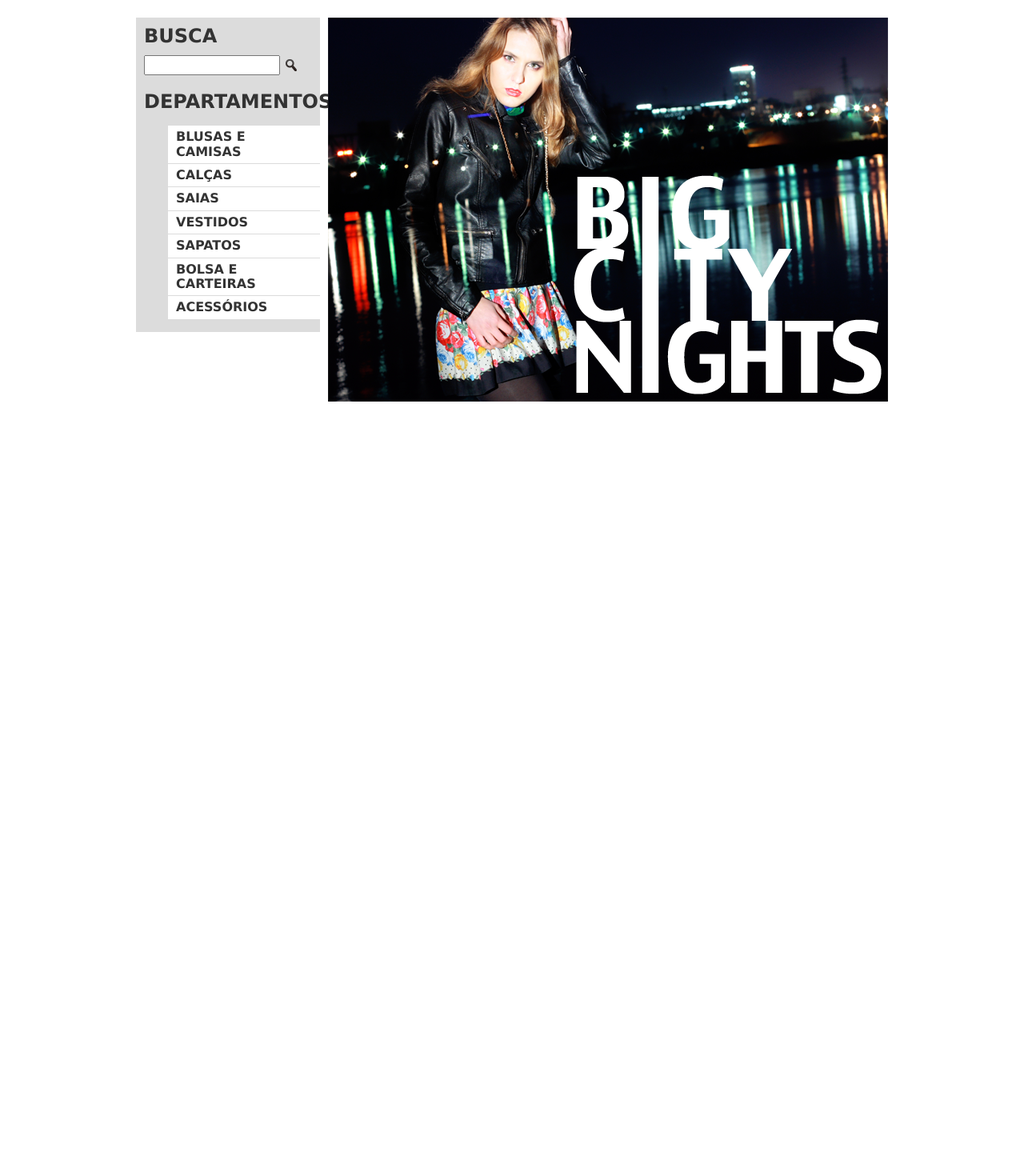
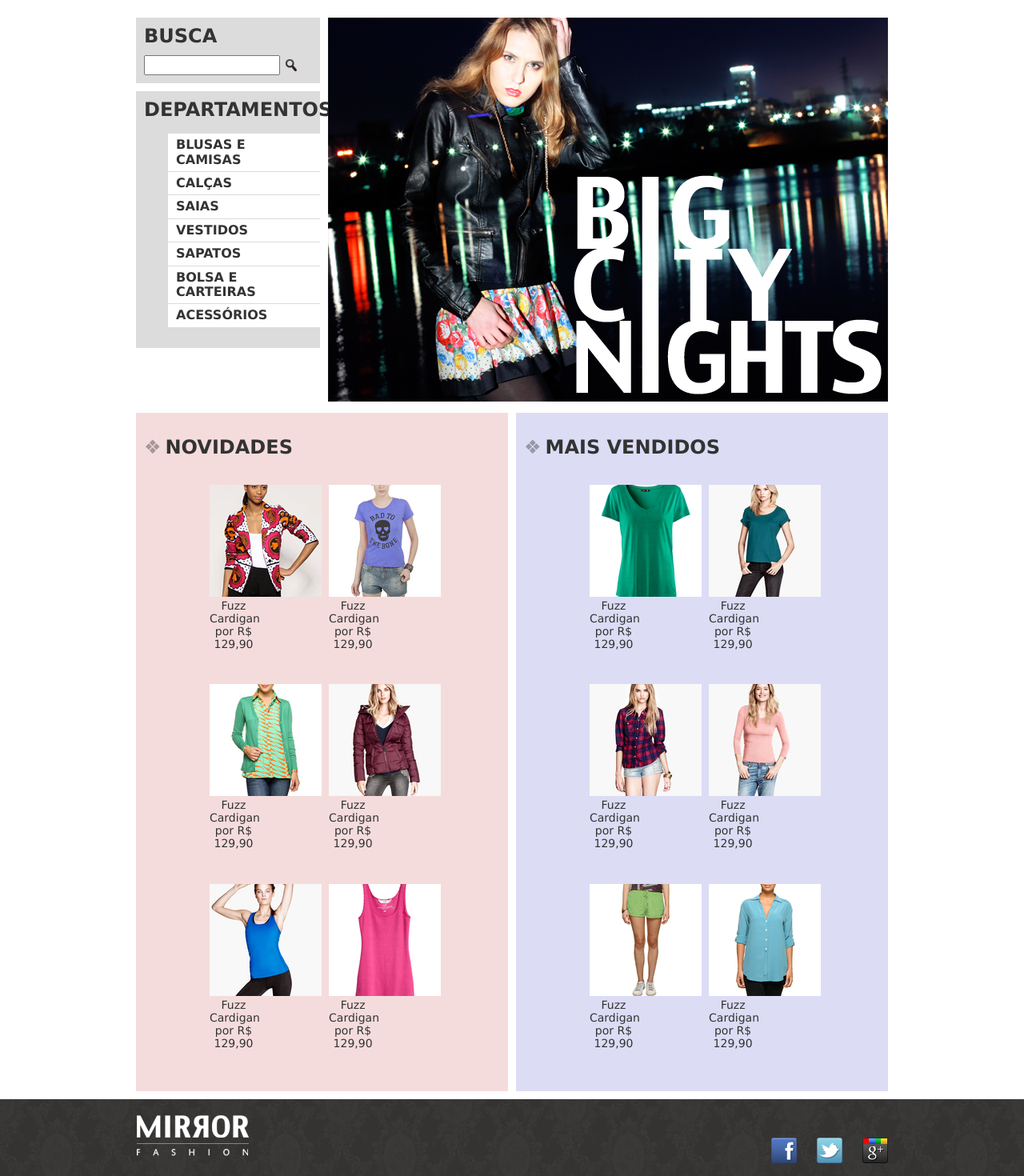
Before and after one commit to renanabasilva/programacao-web, a PHP site: page / in a window 1280 px wide. Shown: the part 114-1584 px from the top of the page at 80% size. Before the commit the page ends 616 px from the top, so only its background shows below. Run offline with PHP 8.4, Linux system fonts and the light colour scheme.

Commit message:
aula dia 03-10-24 e atividade 2 ufcd 5414

```diff
--- a/5414-Programação para a WEB/projeto/index.html
+++ b/5414-Programação para a WEB/projeto/index.html
@@ -33,7 +33,15 @@
         <h2>Departamentos</h2>
         <nav>
           <ul>
-            <li><a href="#">Blusas e Camisas</a></li>
+            <li>
+              <a href="#">Blusas e Camisas</a>
+              <ul>
+                <li><a href="#">Manga curta</a></li>
+                <li><a href="#">Manga comprida</a></li>
+                <li><a href="#">Camisa social</a></li>
+                <li><a href="#">Camisa casual</a></li>
+              </ul>
+            </li>
             <li><a href="#">Calças</a></li>
             <li><a href="#">Saias</a></li>
             <li><a href="#">Vestidos</a></li>
@@ -45,5 +53,126 @@
       </section>
       <img src="images/destaque-home.png" alt="Promoção: Big City Night">
     </div>
+    <div class="container paineis">
+      <!-- os paineis de novidades e mais vendidos entrarão aqui dentro -->
+      <section class="painel novidades">
+        <h2>Novidades</h2>
+        <ol>
+          <!-- primeiro produto -->
+          <li>
+            <a href="produto.html">
+              <figure>
+                <img src="images/produtos/miniatura1.png" alt="Produto 1">
+                <figcaption>Fuzz Cardigan por R$ 129,90</figcaption>
+              </figure>
+            </a>
+          </li>
+          <li>
+            <a href="produto.html">
+              <figure>
+                <img src="images/produtos/miniatura2.png" alt="Produto 2">
+                <figcaption>Fuzz Cardigan por R$ 129,90</figcaption>
+              </figure>
+            </a>
+          </li>
+          <li>
+            <a href="produto.html">
+              <figure>
+                <img src="images/produtos/miniatura3.png" alt="Produto 3">
+                <figcaption>Fuzz Cardigan por R$ 129,90</figcaption>
+              </figure>
+            </a>
+          </li>
+          <li>
+            <a href="produto.html">
+              <figure>
+                <img src="images/produtos/miniatura4.png" alt="Produto 4">
+                <figcaption>Fuzz Cardigan por R$ 129,90</figcaption>
+              </figure>
+            </a>
+          </li>
+          <li>
+            <a href="produto.html">
+              <figure>
+                <img src="images/produtos/miniatura5.png" alt="Produto 5">
+                <figcaption>Fuzz Cardigan por R$ 129,90</figcaption>
+              </figure>
+            </a>
+          </li>
+          <li>
+            <a href="produto.html">
+              <figure>
+                <img src="images/produtos/miniatura6.png" alt="Produto 6">
+                <figcaption>Fuzz Cardigan por R$ 129,90</figcaption>
+              </figure>
+            </a>
+          </li>
+        </ol>
+      </section>
+      <section class="painel mais-vendidos">
+        <h2>Mais vendidos</h2>
+        <ol>
+          <!-- primeiro produto -->
+          <li>
+            <a href="produto.html">
+              <figure>
+                <img src="images/produtos/miniatura7.png" alt="Produto 1">
+                <figcaption>Fuzz Cardigan por R$ 129,90</figcaption>
+              </figure>
+            </a>
+          </li>
+          <li>
+            <a href="produto.html">
+              <figure>
+                <img src="images/produtos/miniatura8.png" alt="Produto 2">
+                <figcaption>Fuzz Cardigan por R$ 129,90</figcaption>
+              </figure>
+            </a>
+          </li>
+          <li>
+            <a href="produto.html">
+              <figure>
+                <img src="images/produtos/miniatura9.png" alt="Produto 3">
+                <figcaption>Fuzz Cardigan por R$ 129,90</figcaption>
+              </figure>
+            </a>
+          </li>
+          <li>
+            <a href="produto.html">
+              <figure>
+                <img src="images/produtos/miniatura10.png" alt="Produto 4">
+                <figcaption>Fuzz Cardigan por R$ 129,90</figcaption>
+              </figure>
+            </a>
+          </li>
+          <li>
+            <a href="produto.html">
+              <figure>
+                <img src="images/produtos/miniatura11.png" alt="Produto 5">
+                <figcaption>Fuzz Cardigan por R$ 129,90</figcaption>
+              </figure>
+            </a>
+          </li>
+          <li>
+            <a href="produto.html">
+              <figure>
+                <img src="images/produtos/miniatura12.png" alt="Produto 6">
+                <figcaption>Fuzz Cardigan por R$ 129,90</figcaption>
+              </figure>
+            </a>
+          </li>
+        </ol>
+      </section>
+    </div>
+    <footer>
+      <div class="container">
+        <img src="images/logo-rodape.png" alt="Logo Mirror Fashion">
+        <ul class="social">
+          <li><a href="https://www.facebook.com/mirrorfashion">Facebook</a></li>
+          <li><a href="https://x.com/mirrorfashion">Twitter</a></li>
+          <li><a href="http://plus.google.com/mirrorfashion">Google+</a></li>
+        </ul>
+      </div>
+    </footer>
   </body>
 </html>
--- a/5414-Programação para a WEB/projeto/styles/style.css
+++ b/5414-Programação para a WEB/projeto/styles/style.css
@@ -44,6 +44,27 @@ header {
   color: #036;
 }
 
+.menu-opcoes a:hover {
+  color: #007dc6;
+}
+
+.menu-opcoes a:active {
+  color: #867dc6;
+}
+
+.menu-departamentos li ul {
+  display: none;
+}
+
+.menu-departamentos li:hover ul {
+  display: block;
+}
+
+.menu-departamentos li li a::before {
+  content: '\272A';
+  padding-right: 3px;
+}
+
 .busca,
 .menu-departamentos {
   background-color: #dcdcdc;
@@ -82,3 +103,98 @@ header {
   color: #333;
   text-decoration: none;
 }
+
+.destaque {
+  margin-top: 10px;
+}
+
+.menu-departamentos {
+  margin-top: 10px;
+  padding-bottom: 10px;
+}
+
+.painel {
+  margin: 10px 0;
+  padding: 10px;
+  width: 445px;
+}
+
+.painel h2 {
+  text-transform: uppercase;
+  font-weight: bold;
+  font-size: 24px;
+  margin-bottom: 10px;
+}
+
+.painel a {
+  color: #333;
+  font-size: 14px;
+  text-align: center;
+  text-decoration: none;
+}
+
+.painel li {
+  display: inline-block;
+  width: 140px;
+  vertical-align: top;
+  margin: 2px;
+  padding-bottom: 10px;
+}
+
+.novidades {
+  float: left;
+  background-color: #f5dcdc;
+}
+
+.mais-vendidos {
+  float: right;
+  background-color: #dcdcf5;
+}
+
+footer {
+  background-image: url(../images/fundo-rodape.png);
+  clear: both;
+  padding: 20px 0;
+}
+
+footer .container {
+  position: relative;
+}
+
+.social {
+  position: absolute;
+  right: 0;
+  top: 12px;
+}
+
+.social a {
+  /* tamanho da imagem */
+  width: 32px;
+  height: 32px;
+  /* image replacement */
+  display: block;
+  text-indent: -9999px;
+}
+
+.social a[href*="facebook.com"] {
+  background-image: url(../images/facebook.png);
+}
+
+.social a[href*="x.com"] {
+  background-image: url(../images/twitter.png);
+}
+
+.social a[href*="plus.google.com"] {
+  background-image: url(../images/googleplus.png);
+}
+
+.social li {
+  float: left;
+  margin-left: 25px;
+}
+
+.painel h2::before {
+  content: '\2756';
+  padding-right: 5px;
+  opacity: 0.4;
+}
```
Also changed, not shown: 5414-Programação para a WEB/projeto/sobre.html (+52 -45 lines), 5414-Programação para a WEB/projeto/styles/about-style.css (+75 -12 lines), 2 other files.
